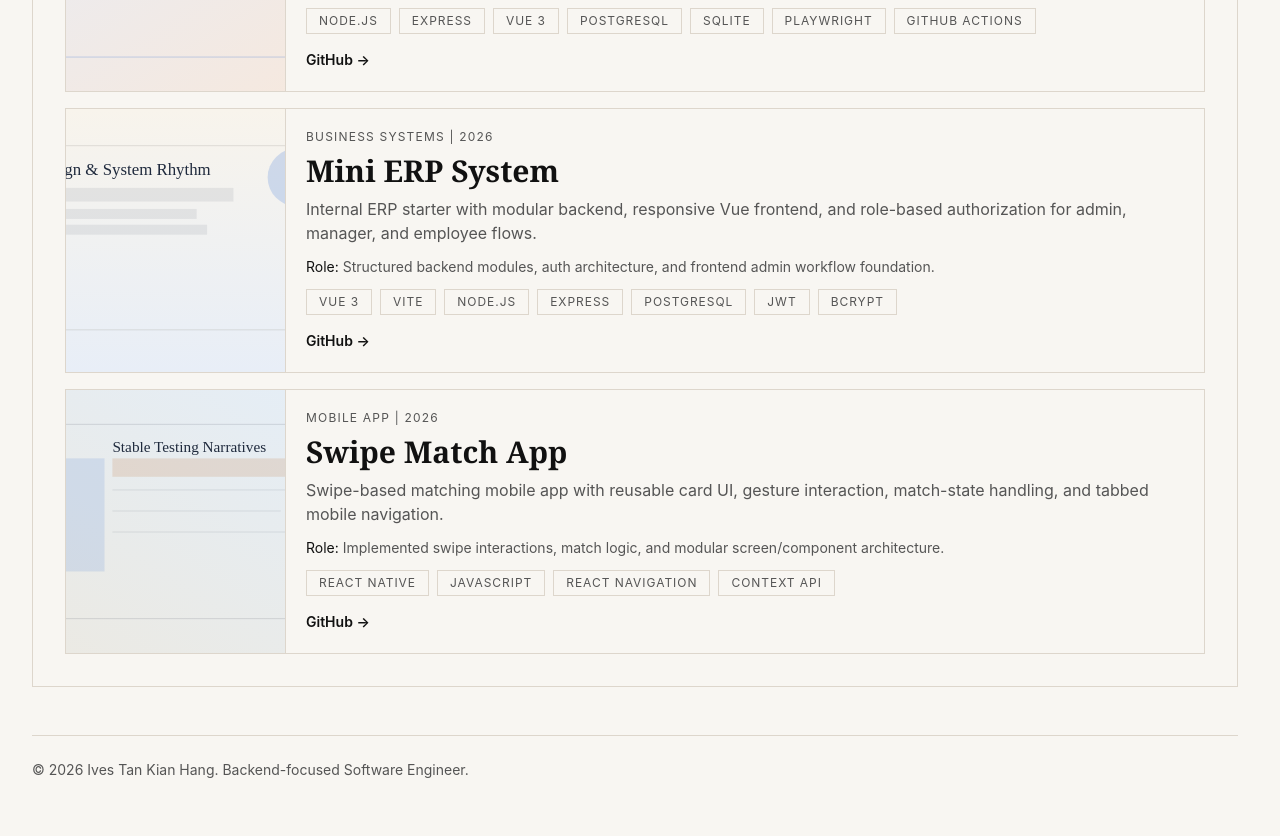
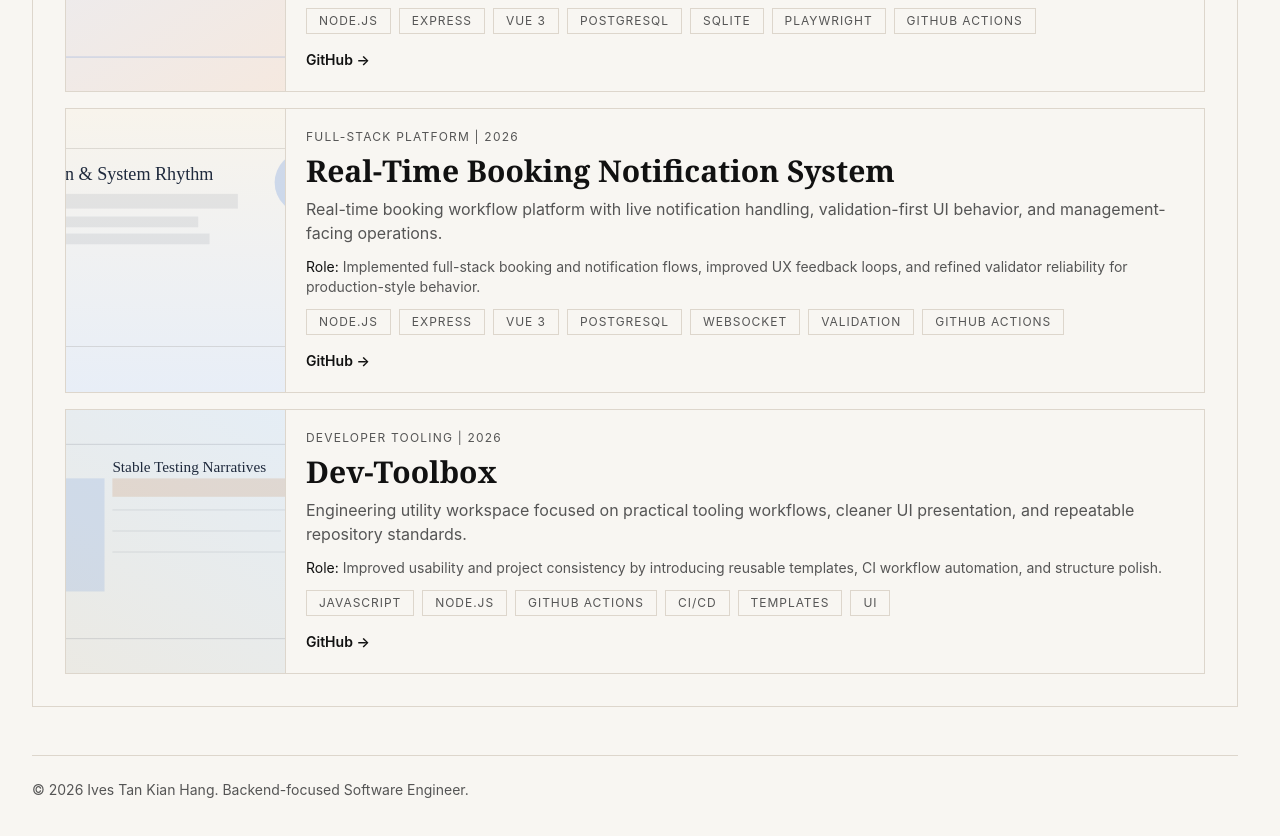
Before and after one commit to TWLY21/Blog-TWLY, a Next.js app: page /blog in a window 1280 px wide. Shown: the part 3600-4436 px from the top of the page. Built offline with nearby package versions, Linux system fonts and the light colour scheme.

Commit message:
Update projects section with latest repositories

```diff
--- a/data/projects.ts
+++ b/data/projects.ts
@@ -23,6 +23,30 @@ export const projects: ProjectItem[] = [
     role: "Designed API modules, role-based flows, and a maintainable Playwright framework (fixtures + flows + scenario data) with CI-ready structure.",
     preview: "/covers/cover-1.svg",
     github: "https://github.com/TWLY21/leave-system"
+  },
+  {
+    id: "real-time-booking-notification-system",
+    category: "Full-Stack Platform",
+    year: "2026",
+    title: "Real-Time Booking Notification System",
+    description:
+      "Real-time booking workflow platform with live notification handling, validation-first UI behavior, and management-facing operations.",
+    tech: ["Node.js", "Express", "Vue 3", "PostgreSQL", "WebSocket", "Validation", "GitHub Actions"],
+    role: "Implemented full-stack booking and notification flows, improved UX feedback loops, and refined validator reliability for production-style behavior.",
+    preview: "/covers/cover-2.svg",
+    github: "https://github.com/TWLY21/Real-Time-Booking-Notification-System"
+  },
+  {
+    id: "dev-toolbox",
+    category: "Developer Tooling",
+    year: "2026",
+    title: "Dev-Toolbox",
+    description:
+      "Engineering utility workspace focused on practical tooling workflows, cleaner UI presentation, and repeatable repository standards.",
+    tech: ["JavaScript", "Node.js", "GitHub Actions", "CI/CD", "Templates", "UI"],
+    role: "Improved usability and project consistency by introducing reusable templates, CI workflow automation, and structure polish.",
+    preview: "/covers/cover-3.svg",
+    github: "https://github.com/TWLY21/Dev-Toolbox"
   },
   {
     id: "mini-erp-system",
@@ -78,12 +102,13 @@ export const projects: ProjectItem[] = [
     year: "2026",
     title: "Blog TWLY",
     description:
-      "Editorial-style portfolio blog for publishing engineering writeups and showcasing projects through a structured content system.",
-    tech: ["Next.js", "TypeScript", "Tailwind CSS", "Markdown"],
-    role: "Designed and maintained the content architecture, project indexing flow, and editorial presentation.",
+      "Editorial-style portfolio blog for publishing engineering writeups, showcasing projects, and maintaining consistent repo-level delivery quality.",
+    tech: ["Next.js", "TypeScript", "Tailwind CSS", "Markdown", "GitHub Actions"],
+    role: "Designed and maintained content architecture, project indexing flow, and CI/template consistency for reliable publishing updates.",
     preview: "/covers/cover-3.svg",
     github: "https://github.com/TWLY21/Blog-TWLY"
-  },  {
+  },
+  {
     id: "ai-bug-report-assistant",
     category: "AI Workflow Tool",
     year: "2026",
```
